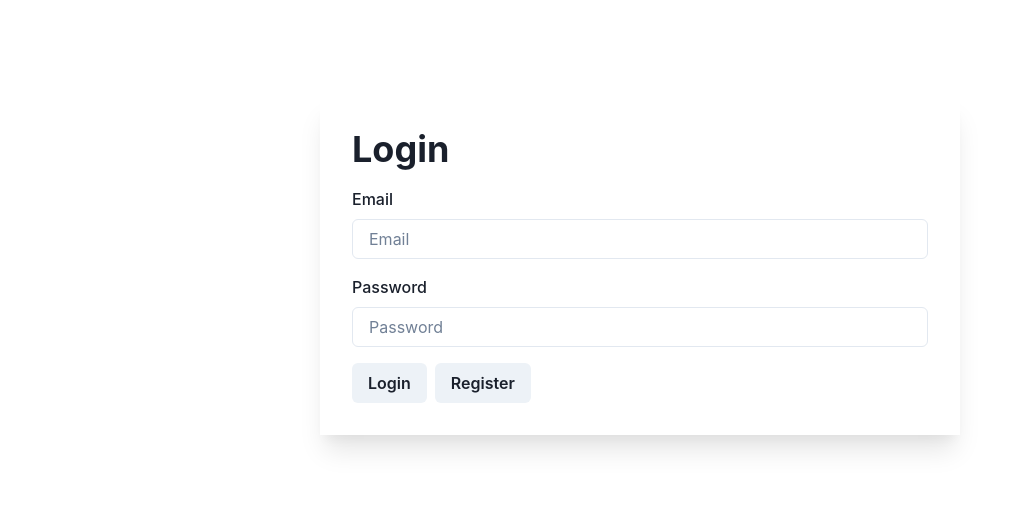
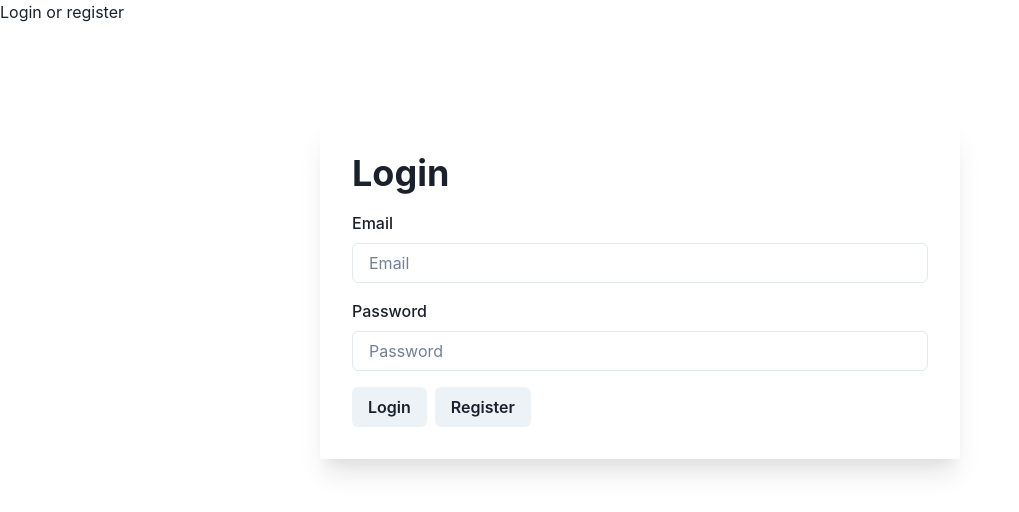
Before and after one commit to Sikkael/password-manager, a Next.js app in the folder client/: page / in a window 1280 px wide. Shown: the top 512 px of the page, without its empty margins (0-1019 px from the left). Built offline with nearby package versions, Linux system fonts and the light colour scheme; no server answers.

Commit message:
Fine tuning login proccess

```diff
--- a/client/src/components/LoginForm.tsx
+++ b/client/src/components/LoginForm.tsx
@@ -18,10 +18,12 @@ import {
     setVault,
     setVaultKey,
     setStep,
+    setEmail,
   }: {
     setVault: Dispatch<SetStateAction<VaultItem[]>>;
     setVaultKey: Dispatch<SetStateAction<string>>;
     setStep: Dispatch<SetStateAction<"login" | "register" | "vault">>;
+    setEmail: Dispatch<SetStateAction<string>>;
   }) {
     const {
       handleSubmit,
@@ -49,6 +51,7 @@ import {
 
         setVaultKey(vaultKey);
         setVault(decryptedVault);
+        setEmail(email);
 
         window.sessionStorage.setItem("vault", JSON.stringify(decryptedVault));
 
--- a/client/src/pages/index.tsx
+++ b/client/src/pages/index.tsx
@@ -22,7 +22,7 @@ const  Home:NextPage = () => {
   const [step, setStep] = useState<"login" | "register" | "vault">("login");
   const [vault, setVault] = useState<VaultItem[]>([]);
   const [vaultKey, setVaultKey] = useState("");
-
+  const [email, setEmail] = useState("");
   useEffect(() => {
     const vault = window.sessionStorage.getItem("vault");
     const vaultKey = window.sessionStorage.getItem("vk");
@@ -46,6 +46,9 @@ const  Home:NextPage = () => {
         <meta name="viewport" content="width=device-width, initial-scale=1" />
         <link rel="icon" href="/favicon.ico" />
       </Head>
+      {step === "vault" && (<h1>{email}</h1>)}
+      {step !== "vault" && (<h1>Login or register</h1>)}
+
 
       <main className={styles.main}>
 
@@ -57,11 +60,12 @@ const  Home:NextPage = () => {
             setVault={setVault}
             setStep={setStep}
             setVaultKey={setVaultKey}
+            setEmail={setEmail}
           />
         )}
          {step === "vault" && (
 
-         <Vault vault={vault} vaultKey={vaultKey}  setStep={setStep}/>)}
+         <Vault vault={vault} vaultKey={vaultKey}  setStep={setStep} />)}
       </main>
     </div>
   );
```
Also changed, not shown: 1 other file (tests, documents, lock files or other folders).
